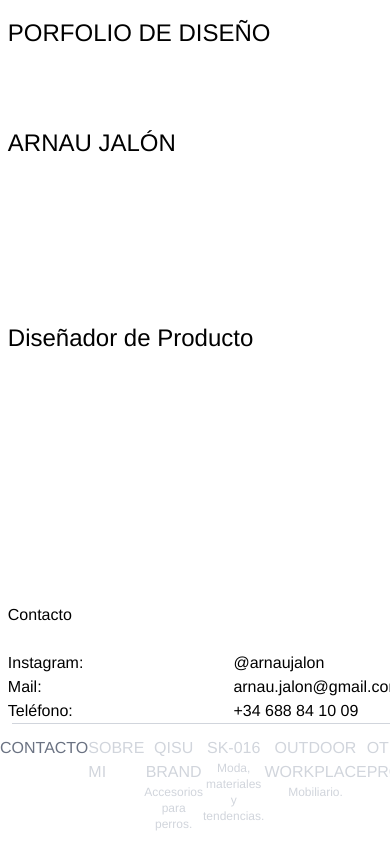
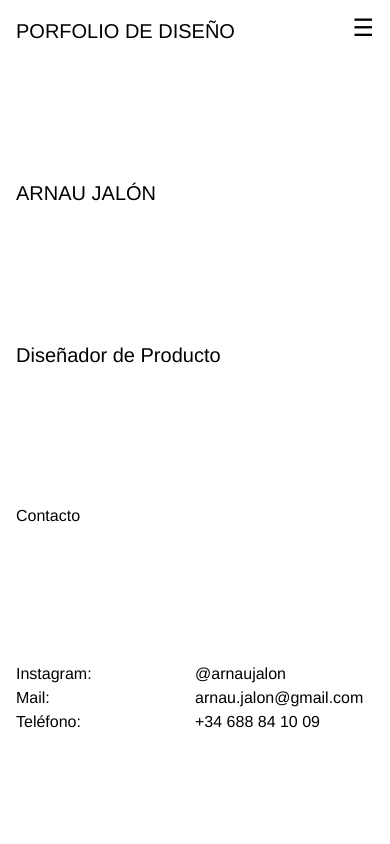
Before and after one commit to GerardJalonG/arnaujalon-porfolio, a website built with Vite: page portfolio/index.html in a window 390 px wide. Built offline with nearby package versions, Linux system fonts and the light colour scheme.

Commit message:
feat: portada responsive con navegación completa

```diff
--- a/portfolio/index.html
+++ b/portfolio/index.html
@@ -1,22 +1,32 @@
 <!doctype html>
-<html lang="en">
+<html lang="es">
   <head>
     <meta charset="UTF-8" />
-    <link rel="icon" type="image/svg+xml" href="/vite.svg" />
+    <link rel="icon" type="image/svg+xml" href="/favicon.svg" />
     <meta name="viewport" content="width=device-width, initial-scale=1.0" />
     <link href="./src/style.css" rel="stylesheet">
-    <title>arnaujalon</title>
+    <title>Arnau Jalón — Diseñador de Producto</title>
   </head>
   <body class="antialiased">
-    <main class="grid h-screen grid-rows-[auto_1fr_auto] overflow-hidden">
+    <button id="menu-btn" aria-label="Abrir menú" class="md:hidden fixed top-4 right-4 z-50 text-2xl leading-none">☰</button>
+    <div id="menu-overlay" class="hidden md:hidden fixed inset-0 z-40 bg-white flex-col items-center justify-center gap-8 text-center">
+      <a href="./index.html" class="text-xl text-gray-700 cursor-default">CONTACTO</a>
+      <a href="./about.html" class="text-xl text-gray-400">SOBRE MI</a>
+      <a href="./qisu.html" class="text-xl text-gray-400">QISU BRAND<span class="block text-xs">Accesorios para perros.</span></a>
+      <a href="./sk016.html" class="text-xl text-gray-400">SK-016<span class="block text-xs">Moda, materiales y tendencias.</span></a>
+      <a href="./outdoor.html" class="text-xl text-gray-400">OUTDOOR WORKPLACE<span class="block text-xs">Mobiliario.</span></a>
+      <a href="./otros.html" class="text-xl text-gray-400">OTROS PROYECTOS</a>
+    </div>
+
+    <main class="grid min-h-screen md:h-screen grid-rows-[auto_1fr_auto] md:overflow-hidden">
 
       <div></div>
 
-      <section class="grid mx-[2vw] mt-[2vh] grid-cols-1 md:grid-cols-[60%_40%] grid-rows-[1fr_2fr_3fr] gap-y-6">
-        <p class="text-2xl md:col-start-1 md:row-start-1">PORFOLIO DE DISEÑO</p>
-        <p class="text-2xl md:col-start-2 md:row-start-1">ARNAU JALÓN</p>
+      <section class="grid px-4 md:mx-[2vw] mt-[2vh] grid-cols-1 md:grid-cols-[60%_40%] md:grid-rows-[1fr_2fr_3fr] gap-y-6">
+        <p class="text-xl md:text-2xl md:col-start-1 md:row-start-1">PORFOLIO DE DISEÑO</p>
+        <p class="text-xl md:text-2xl md:col-start-2 md:row-start-1">ARNAU JALÓN</p>
 
-        <p class="text-2xl md:col-start-2 md:row-start-2">Diseñador de Producto</p>
+        <p class="text-xl md:text-2xl md:col-start-2 md:row-start-2">Diseñador de Producto</p>
 
         <p class="text-base md:col-start-1 md:row-start-3 md:justify-self-end md:mr-[15vh]">Contacto</p>
 
@@ -38,24 +48,25 @@
         </div>
       </section>
 
-      <footer class="w-full">
+      <footer class="hidden md:block w-full">
         <hr class="border-t border-gray-300 w-[95%] mx-auto" />
         <nav class="flex justify-evenly py-3">
-          <a href="./index.html" class="text-base text-center text-gray-500 cursor-default transition delay-50 duration-200 ease-in">CONTACTO</a>
-          <a href="./about.html" class="text-base text-gray-300 hover:text-gray-700 transition delay-50 duration-200 ease-in">SOBRE MI</a>
-          <a href="./qisu.html" class="text-base text-center text-gray-300 hover:text-gray-700 transition delay-50 duration-200 ease-in">
+          <a href="./index.html" class="text-base text-center text-gray-500 cursor-default">CONTACTO</a>
+          <a href="./about.html" class="text-base text-gray-300 hover:text-gray-700 transition">SOBRE MI</a>
+          <a href="./qisu.html" class="text-base text-center text-gray-300 hover:text-gray-700 transition">
             QISU BRAND<span class="block text-xs">Accesorios para perros.</span>
           </a>
-          <a href="#" class="text-base text-center text-gray-300 hover:text-gray-700 transition delay-50 duration-200 ease-in">
+          <a href="./sk016.html" class="text-base text-center text-gray-300 hover:text-gray-700 transition">
             SK-016<span class="block text-xs">Moda, materiales y tendencias.</span>
           </a>
-          <a href="#" class="text-base text-center text-gray-300 hover:text-gray-700 transition delay-50 duration-200 ease-in">
+          <a href="./outdoor.html" class="text-base text-center text-gray-300 hover:text-gray-700 transition">
             OUTDOOR WORKPLACE<span class="block text-xs">Mobiliario.</span>
           </a>
-          <a href="#" class="text-base text-gray-300 hover:text-gray-700 transition delay-50 duration-200 ease-in">OTROS PROYECTOS</a>
+          <a href="./otros.html" class="text-base text-gray-300 hover:text-gray-700 transition">OTROS PROYECTOS</a>
         </nav>
       </footer>
 
     </main>
+    <script type="module" src="./src/main.js"></script>
   </body>
 </html>
```
